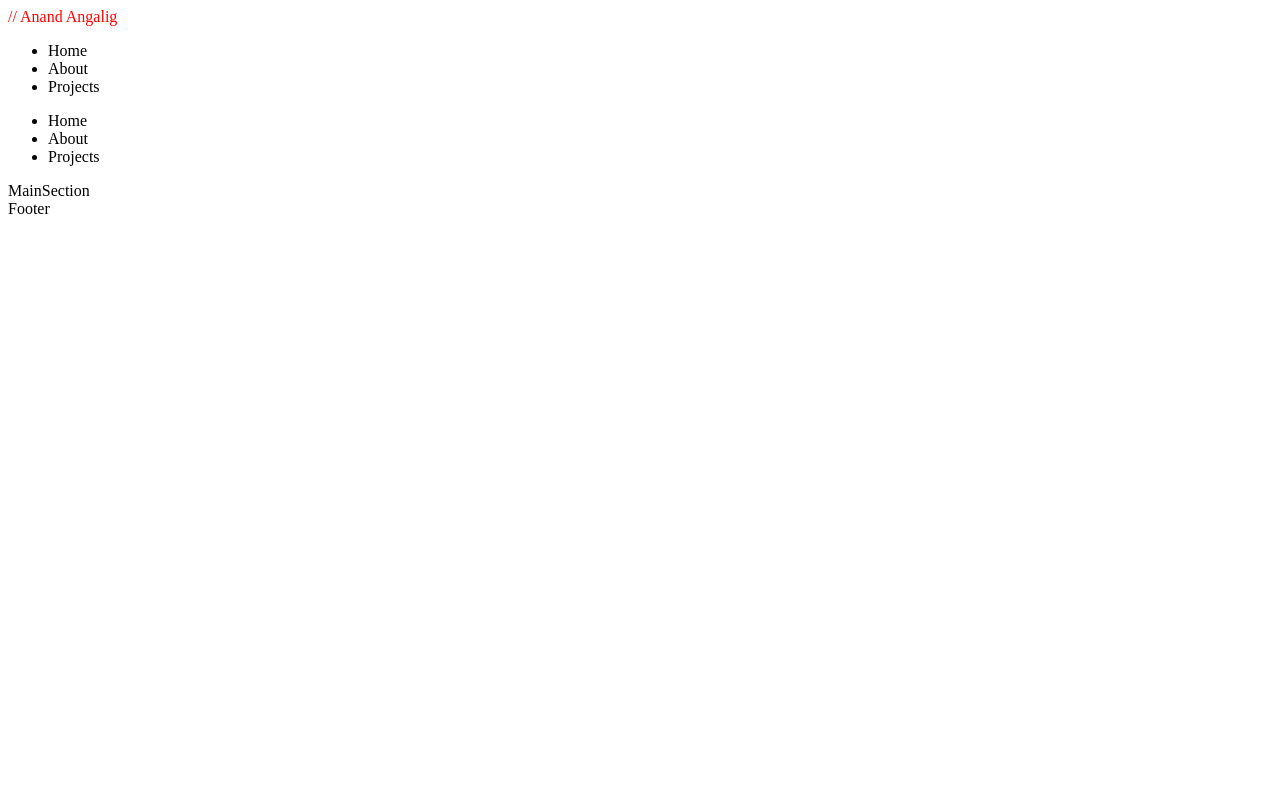
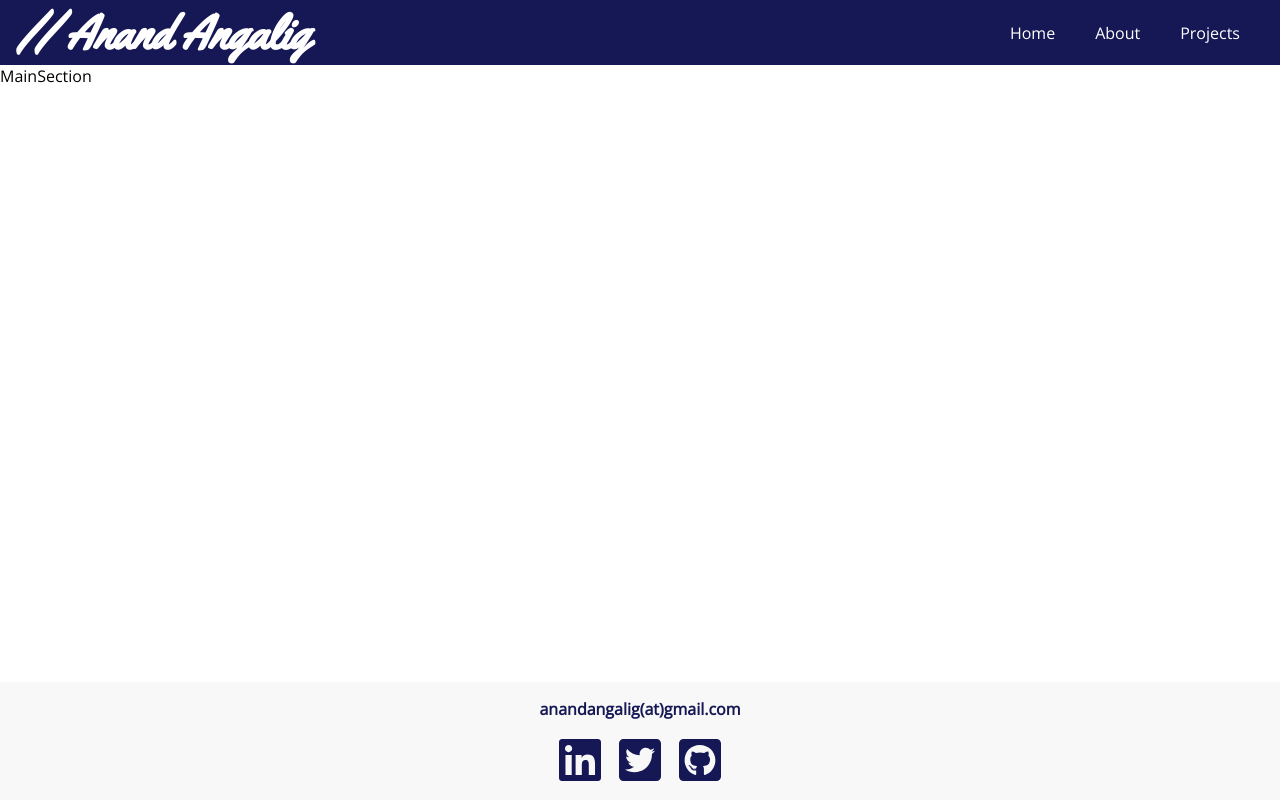
Before and after one commit to anandangalig/portfolio-2019-react, a React (Create React App) app: page / in a window 1280 px wide. Built offline with nearby package versions, Linux system fonts and the light colour scheme.

Commit message:
initialized header and footer components with some styling

```diff
--- a/public/index.html
+++ b/public/index.html
@@ -10,6 +10,12 @@
       user's mobile device or desktop. See https://developers.google.com/web/fundamentals/web-app-manifest/
     -->
     <link rel="manifest" href="%PUBLIC_URL%/manifest.json" />
+    <script
+      defer
+      src="https://use.fontawesome.com/releases/v5.8.1/js/all.js"
+      integrity="sha384-g5uSoOSBd7KkhAMlnQILrecXvzst9TdC09/VM+pjDTCM+1il8RHz5fKANTFFb+gQ"
+      crossorigin="anonymous"
+    ></script>
     <!--
       Notice the use of %PUBLIC_URL% in the tags above.
       It will be replaced with the URL of the `public` folder during the build.
--- /dev/null
+++ b/src/assets/styles/_globals.scss
@@ -0,0 +1,21 @@
+// colors:
+$dark_blue: #161855;
+$dark_grey: #eaeaea;
+$grey: #f8f8f8;
+
+// fonts:
+@import url('https://fonts.googleapis.com/css?family=Archivo+Narrow|Julius+Sans+One|Open+Sans|Yellowtail');
+// font-family: 'Julius Sans One', sans-serif;
+// font-family: 'Archivo Narrow', sans-serif;
+// font-family: 'Yellowtail', cursive;
+// font-family: 'Open Sans', sans-serif;
+
+// general:
+body {
+  padding: 0;
+  margin: 0;
+  font: {
+    size: 16px;
+    family: 'Open Sans', sans-serif;
+  }
+}
--- a/src/components/App/App.js
+++ b/src/components/App/App.js
@@ -2,10 +2,11 @@ import React from 'react';
 import Header from '../Header/Header';
 import MainSection from '../MainSection/MainSection';
 import Footer from '../Footer/Footer';
+import './App.scss';
 
 const App = props => {
   return (
-    <div>
+    <div className="app">
       <Header />
       <MainSection />
       <Footer />
--- a/src/components/App/App.scss
+++ b/src/components/App/App.scss
@@ -0,0 +1,11 @@
+@import '../../assets/styles/_globals.scss';
+
+.app {
+  height: 100vh;
+  display: grid;
+  grid-template-rows: auto 1fr auto;
+  grid-template-areas:
+    'header'
+    'main'
+    'footer';
+}
--- a/src/components/Footer/Footer.js
+++ b/src/components/Footer/Footer.js
@@ -1,9 +1,27 @@
 import React from 'react';
+import './Footer.scss';
 
 const Footer = props => {
   return (
-    <footer>
-      <span>Footer</span>
+    <footer className="footer">
+      <div className="footer__email">anandangalig(at)gmail.com</div>
+      <ul className="footer__social-links">
+        <li>
+          <a href="#">
+            <i class="fab fa-linkedin fa-3x fa-fw" style={{ color: '#161855' }} />
+          </a>
+        </li>
+        <li>
+          <a href="#">
+            <i class="fab fa-twitter-square fa-3x fa-fw" style={{ color: '#161855' }} />
+          </a>
+        </li>
+        <li>
+          <a href="#">
+            <i class="fab fa-github-square fa-3x fa-fw" style={{ color: '#161855' }} />
+          </a>
+        </li>
+      </ul>
     </footer>
   );
 };
--- a/src/components/Footer/Footer.scss
+++ b/src/components/Footer/Footer.scss
@@ -0,0 +1,20 @@
+@import '../../assets/styles/_globals.scss';
+
+.footer {
+  grid-area: footer;
+  background-color: $grey;
+  text-align: center;
+  padding: 1em;
+  ul {
+    margin: 0;
+    padding: 0;
+  }
+  li {
+    display: inline;
+  }
+  .footer__email {
+    margin-bottom: 1em;
+    color: $dark_blue;
+    font-weight: bolder;
+  }
+}
--- a/src/components/Header/Header.js
+++ b/src/components/Header/Header.js
@@ -1,15 +1,15 @@
 import React from 'react';
-import './Header.scss';
 import MenuDesktop from '../MenuDesktop/MenuDesktop';
 import MenuMobile from '../MenuMobile/MenuMobile';
+import './Header.scss';
 
 const Header = props => {
   return (
     <header className="header">
-      <div id="logo">// Anand Angalig</div>
+      <div class="logo">// Anand Angalig</div>
       <div className="menu">
         <MenuDesktop />
-        <MenuMobile />
+        {/* <MenuMobile /> */}
       </div>
     </header>
   );
--- a/src/components/Header/Header.scss
+++ b/src/components/Header/Header.scss
@@ -1,3 +1,33 @@
-#logo {
-  color: red;
+@import '../../assets/styles/_globals.scss';
+
+.header {
+  display: grid;
+  grid-area: header;
+  align-items: center;
+  grid-template-areas: 'header1 header2';
+  padding: 0 20px;
+  background-color: $dark_blue;
+  color: white;
 }
+
+.logo {
+  grid-area: header1;
+  justify-self: start;
+  font: {
+    family: 'Yellowtail', cursive;
+    size: 3em;
+    weight: bold;
+  }
+}
+
+.menu {
+  grid-area: header2;
+  justify-self: end;
+  li {
+    display: inline;
+    margin: 20px;
+  }
+  li a {
+    text-decoration: none;
+  }
+}
--- a/src/components/MainSection/MainSection.js
+++ b/src/components/MainSection/MainSection.js
@@ -1,8 +1,9 @@
 import React from 'react';
+import './MainSection.scss';
 
 const MainSection = props => {
   return (
-    <main>
+    <main className="main">
       <span>MainSection</span>
     </main>
   );
--- a/src/components/MainSection/MainSection.scss
+++ b/src/components/MainSection/MainSection.scss
@@ -0,0 +1,5 @@
+@import '../../assets/styles/_globals.scss';
+
+.main {
+  grid-area: main;
+}
```
